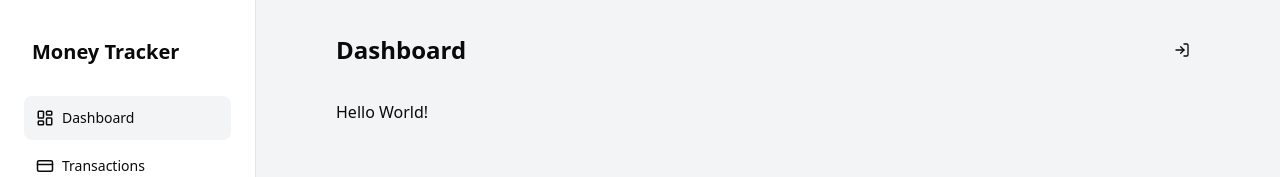
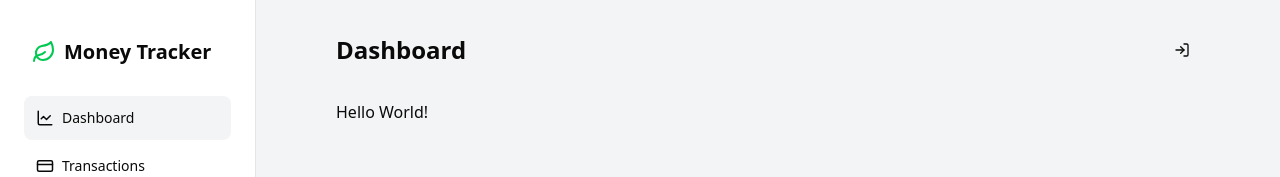
Before and after one commit to uraaaa24/money-tracker, a Next.js app: page / in a window 1280 px wide. Shown: the top 177 px of the page. Built offline with nearby package versions, Linux system fonts and the light colour scheme; no server answers.

Commit message:
feat: トランザクションフォームのキャンセル時に初期値をリセットする機能を追加

```diff
--- a/src/app/transactions/_components/transaction-form-dialog/base.tsx
+++ b/src/app/transactions/_components/transaction-form-dialog/base.tsx
@@ -57,6 +57,11 @@ const TransactionFormDialog = ({
     setOpen(false)
   }
 
+  const handleClose = () => {
+    setOpen(false)
+    form.reset(initialValues)
+  }
+
   return (
     <Dialog open={open} onOpenChange={setOpen}>
       <DialogTrigger asChild>{trigger}</DialogTrigger>
@@ -84,7 +89,7 @@ const TransactionFormDialog = ({
             <NoteField />
 
             <DialogFooter>
-              <DialogClose asChild>
+              <DialogClose asChild onClick={handleClose}>
                 <Button type="button" variant="outline" className='cursor-pointer'>
                   Cancel
                 </Button>
--- a/src/app/transactions/_components/transaction-table/action-cell.tsx
+++ b/src/app/transactions/_components/transaction-table/action-cell.tsx
@@ -5,13 +5,12 @@ import type { Transaction } from '@/types/transaction'
 import { useDeleteTransaction, useGetTransactions } from '../../_hooks/use-transactions'
 import EditTransactionButton from '../transaction-form-dialog/edit-transaction'
 
-type TransactionTableActionCellProps = {
-  transaction: Transaction
+type DeleteTransactionButtonProps = {
+  transactionId: number
 }
 
-const TransactionTableActionCell = ({ transaction }: TransactionTableActionCellProps) => {
+const DeleteTransactionButton = ({ transactionId }: DeleteTransactionButtonProps) => {
   const { mutate } = useGetTransactions()
-
   const { deleteTransaction } = useDeleteTransaction()
 
   const onDelete = async (transactionId: number) => {
@@ -20,9 +19,26 @@ const TransactionTableActionCell = ({ transaction }: TransactionTableActionCellP
   }
 
   return (
+    <ActionCellDeleteButton
+      itemId={transactionId}
+      onDelete={() => onDelete(transactionId)}
+    />
+  )
+}
+
+type TransactionTableActionCellProps = {
+  transaction: Transaction
+}
+
+const TransactionTableActionCell = ({ transaction }: TransactionTableActionCellProps) => {
+  return (
     <ActionCell
-      editButton={<EditTransactionButton transaction={transaction} />}
-      deleteButton={<ActionCellDeleteButton itemId={transaction.id} onDelete={onDelete} />}
+      editButton={
+        <EditTransactionButton transaction={transaction} />
+      }
+      deleteButton={
+        <DeleteTransactionButton transactionId={transaction.id} />
+      }
     />
   )
 }
--- a/src/components/sidebar/index.tsx
+++ b/src/components/sidebar/index.tsx
@@ -1,5 +1,6 @@
 'use client'
 
+import { Leaf } from 'lucide-react'
 import Link from 'next/link'
 import { usePathname } from 'next/navigation'
 
@@ -13,7 +14,10 @@ const Sidebar = () => {
   return (
     <aside className="h-screen w-64 border-r bg-white px-6 py-8">
       <div className="flex items-center justify-between mb-6 h-10 px-2">
-        <div className="text-xl font-bold leading-none">Money Tracker</div>
+        <div className="text-xl font-bold leading-none flex items-center gap-2">
+          <Leaf className="h-6 w-6 text-green-500" />
+          Money Tracker
+        </div>
       </div>
 
       <nav className="flex flex-col space-y-1">
--- a/src/constants/nav-items.tsx
+++ b/src/constants/nav-items.tsx
@@ -1,9 +1,9 @@
-import { CreditCard, LayoutDashboard } from "lucide-react";
+import { CreditCard, ChartLine } from "lucide-react";
 
 /**
  * サイドバーに表示するナビゲーションアイテム
  */
 export const navItems = [
-  { label: "Dashboard", icon: <LayoutDashboard size={18} />, href: "/" },
+  { label: "Dashboard", icon: <ChartLine size={18} />, href: "/" },
   { label: "Transactions", icon: <CreditCard size={18} />, href: "/transactions" }
 ]
```
